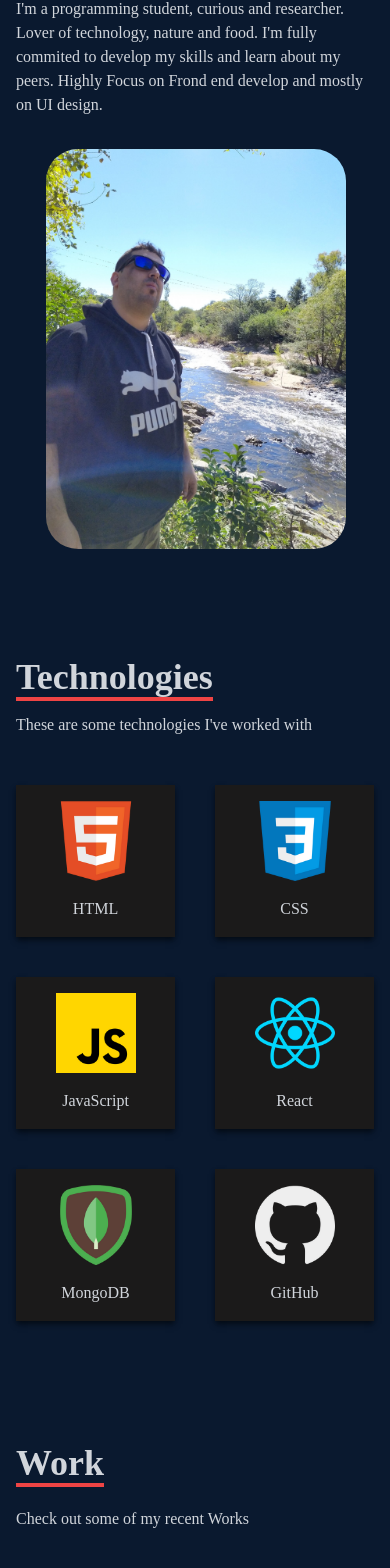
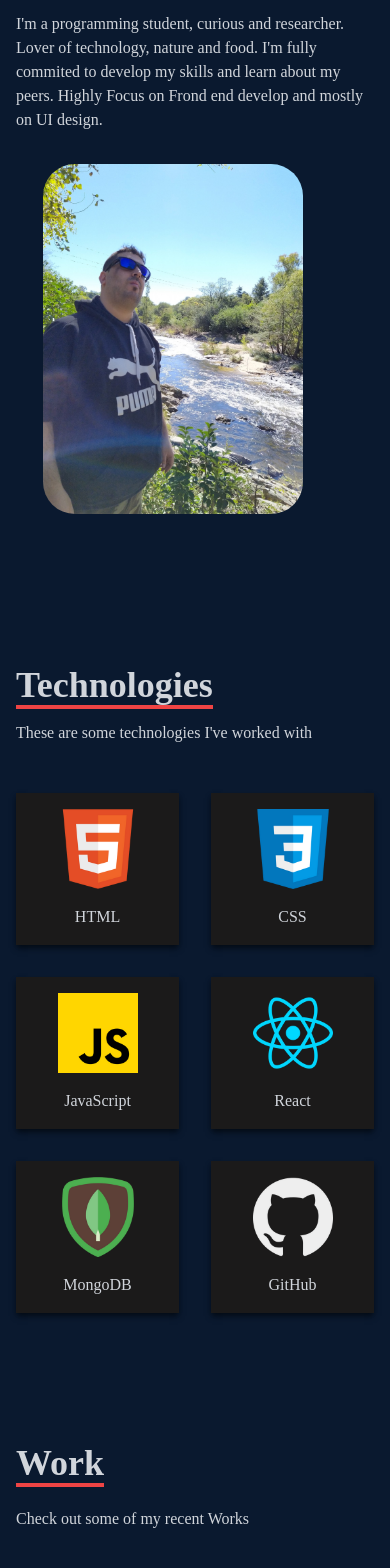
Before and after one commit to LPedicino/portfolio, a React (Create React App) app: page / in a window 390 px wide. Shown: the part 1105-2673 px from the top of the page. Built offline with nearby package versions, Linux system fonts and the light colour scheme.

Commit message:
fix: mobile

```diff
--- a/src/components/Technologies.jsx
+++ b/src/components/Technologies.jsx
@@ -24,8 +24,8 @@ const Technologies = () => {
 
         {/* Icons Container */}
 
-        <div className="w-full grid grid-cols-2 sm:grid-cols-3 gap-10 text-center py-8">
-          <div className="bg-[#1b1a1a] shadow-md shadow-[#040c16] hover:scale-105 duration-500">
+        <div className="w-full grid grid-cols-2 sm:grid-cols-3 gap-8 text-center py-8">
+          <div className="bg-[#1b1a1a] shadow-md shadow-[#040c16] hover:scale-110 duration-500">
             <img className="w-20 mx-auto my-4" src={HTML} alt="HTML icon" />
             <p className="my-4">HTML</p>
           </div>
--- a/src/components/Work.jsx
+++ b/src/components/Work.jsx
@@ -19,11 +19,11 @@ const Work = () => {
 
         {/* Container */}
 
-        <div className="grid sm:grid-cols-2 md:grid-cols-3 gap-4">
+        <div className="grid sm:grid-cols-2 md:grid-cols-3 gap-8">
           {/* Grid Item */}
           <div
             style={{ backgroundImage: `url(${weather})` }}
-            className="shadow-lg shadow-[#040c16] group container rounded-md flex justify-center items-center mx-auto content-div"
+            className="shadow-lg shadow-[#040c16] group container rounded-xl flex justify-center items-center mx-auto content-div"
           >
             {/* Hover Effects */}
 
@@ -83,7 +83,7 @@ const Work = () => {
           </div>
           <div
             style={{ backgroundImage: `url(${pkm})` }}
-            className="shadow-lg shadow-[#040c16] group container rounded-md flex justify-center items-center mx-auto content-div"
+            className="shadow-lg shadow-[#040c16] group container rounded-xl flex justify-center items-center mx-auto content-div"
           >
             {/* Hover Effects */}
 
@@ -110,7 +110,7 @@ const Work = () => {
           </div>
           <div
             style={{ backgroundImage: `url(${memo})` }}
-            className="shadow-lg shadow-[#040c16] group container rounded-md flex justify-center items-center mx-auto content-div"
+            className="shadow-lg shadow-[#040c16] group container rounded-xl flex justify-center items-center mx-auto content-div"
           >
             {/* Hover Effects */}
 
@@ -140,7 +140,7 @@ const Work = () => {
           </div>
           <div
             style={{ backgroundImage: `url(${food})` }}
-            className="shadow-lg shadow-[#040c16] group container rounded-md flex justify-center items-center mx-auto content-div"
+            className="shadow-lg shadow-[#040c16] group container rounded-xl flex justify-center items-center mx-auto content-div"
           >
             {/* Hover Effects */}
 
@@ -170,7 +170,7 @@ const Work = () => {
           </div>
           <div
             style={{ backgroundImage: `url(${porfolio})` }}
-            className="shadow-lg shadow-[#040c16] group container rounded-md flex justify-center items-center mx-auto content-div"
+            className="shadow-lg shadow-[#040c16] group container rounded-xl flex justify-center items-center mx-auto content-div"
           >
             {/* Hover Effects */}
 
--- a/src/index.css
+++ b/src/index.css
@@ -47,8 +47,9 @@
 
 @media screen and (max-width: 700px) {
     .image img {
-        height: 400px;
-        width: 300px;
-        margin-left: 30px;
+        height: 350px;
+        width: 260px;
+        margin-left: 27px;
+        margin-bottom: 20px;
     }
 }
```
